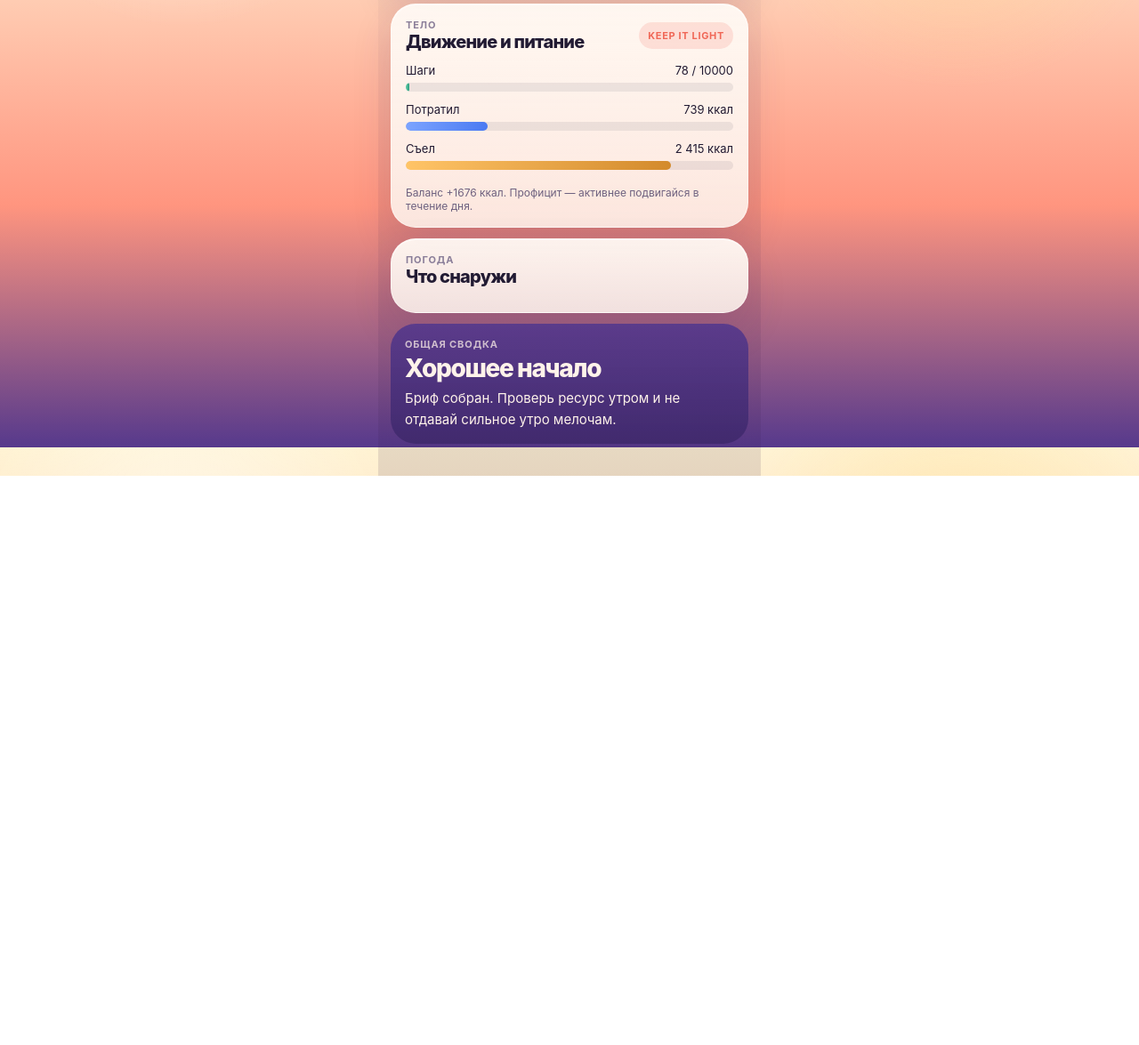
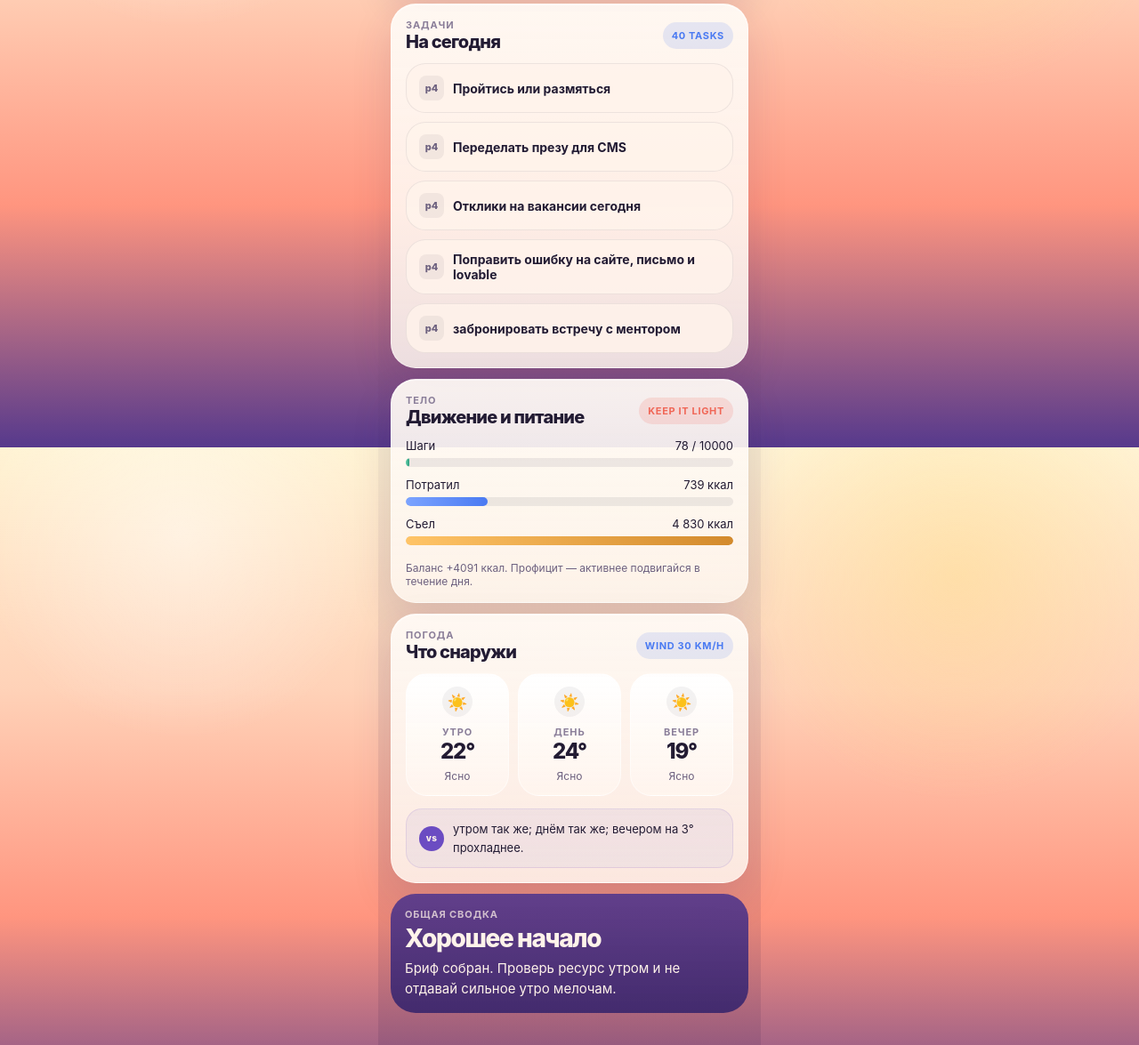
Before and after one commit to rdshuvalov-pixel/morning-brief, a plain HTML site: page web/index.html in a window 1280 px wide. Shown: the part 1097-2272 px from the top of the page at 89% size. Before the commit the page ends 1632 px from the top, so only its background shows below. Drawn offline with Linux system fonts and the light colour scheme.

Commit message:
Re-sync index.html with brief_today.html (weather block missing in published render)

```diff
--- a/web/index.html
+++ b/web/index.html
@@ -659,6 +659,69 @@
 
 
 
+    <article class="card">
+      <div class="card-head">
+        <div>
+          <div class="label">Задачи</div>
+          <div class="title">На сегодня</div>
+        </div>
+        <div class="pill pill-blue">40 tasks</div>
+      </div>
+      <div class="list">
+
+          <div class="item">
+            <div class="item-priority p4">p4</div>
+            <div style="flex:1;">
+              <strong>Пройтись или размяться</strong>
+            </div>
+            <div class="when">
+
+            </div>
+          </div>
+
+          <div class="item">
+            <div class="item-priority p4">p4</div>
+            <div style="flex:1;">
+              <strong>Переделать презу для CMS</strong>
+            </div>
+            <div class="when">
+
+            </div>
+          </div>
+
+          <div class="item">
+            <div class="item-priority p4">p4</div>
+            <div style="flex:1;">
+              <strong>Отклики на вакансии сегодня</strong>
+            </div>
+            <div class="when">
+
+            </div>
+          </div>
+
+          <div class="item">
+            <div class="item-priority p4">p4</div>
+            <div style="flex:1;">
+              <strong>Поправить ошибку на сайте, письмо и lovable</strong>
+            </div>
+            <div class="when">
+
+            </div>
+          </div>
+
+          <div class="item">
+            <div class="item-priority p4">p4</div>
+            <div style="flex:1;">
+              <strong>забронировать встречу с ментором</strong>
+            </div>
+            <div class="when">
+
+            </div>
+          </div>
+
+      </div>
+    </article>
+
 
 
     <article class="card">
@@ -688,12 +751,12 @@
         <div class="progress-row">
           <div class="progress-head">
             <span>Съел</span>
-            <span>2 415 ккал</span>
+            <span>4 830 ккал</span>
           </div>
-          <div class="track"><div class="fill fill-eat" style="width:81%;"></div></div>
+          <div class="track"><div class="fill fill-eat" style="width:100%;"></div></div>
         </div>
 
-          <div class="meta">Баланс +1676 ккал. Профицит — активнее подвигайся в течение дня.</div>
+          <div class="meta">Баланс +4091 ккал. Профицит — активнее подвигайся в течение дня.</div>
 
       </div>
     </article>
@@ -706,13 +769,38 @@
           <div class="title">Что снаружи</div>
         </div>
 
+          <div class="pill pill-blue">Wind 30 km/h</div>
+
       </div>
 
       <div class="weather">
 
+          <div class="weather-card">
+            <div class="weather-icon">☀️</div>
+            <div class="label">Утро</div>
+            <div class="weather-temp">22°</div>
+            <div class="meta">Ясно</div>
+          </div>
+
+          <div class="weather-card">
+            <div class="weather-icon">☀️</div>
+            <div class="label">День</div>
+            <div class="weather-temp">24°</div>
+            <div class="meta">Ясно</div>
+          </div>
+
+          <div class="weather-card">
+            <div class="weather-icon">☀️</div>
+            <div class="label">Вечер</div>
+            <div class="weather-temp">19°</div>
+            <div class="meta">Ясно</div>
+          </div>
+
       </div>
 
 
+
+        <div class="weather-vs-yesterday">утром так же; днём так же; вечером на 3° прохладнее.</div>
 
     </article>
 
```
